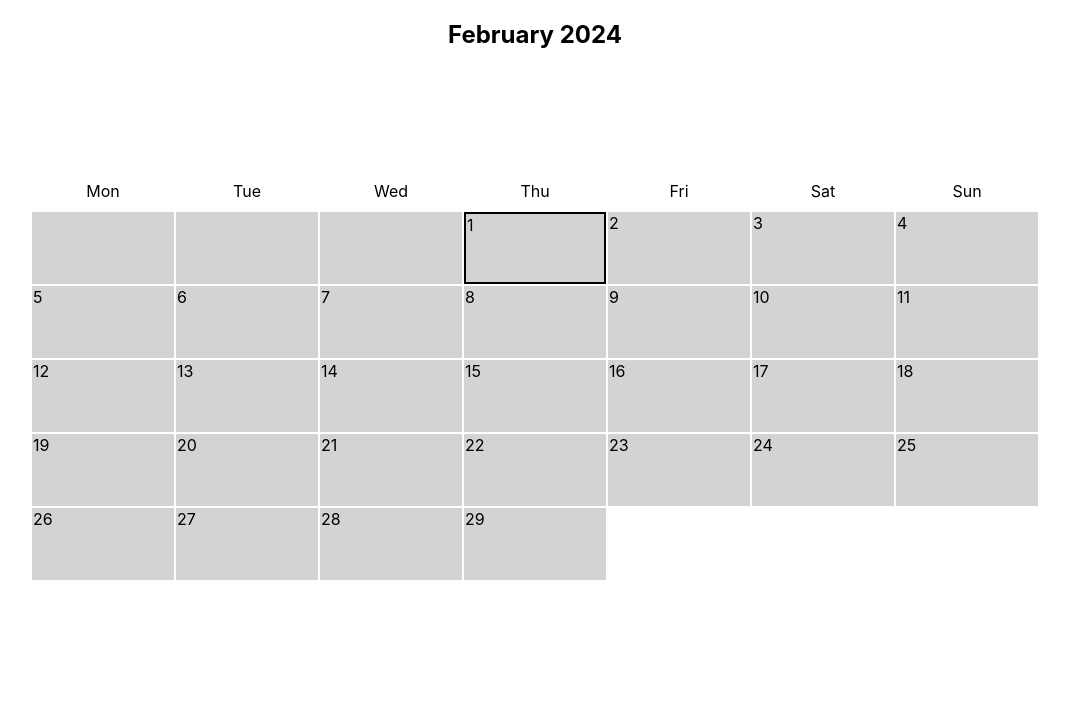
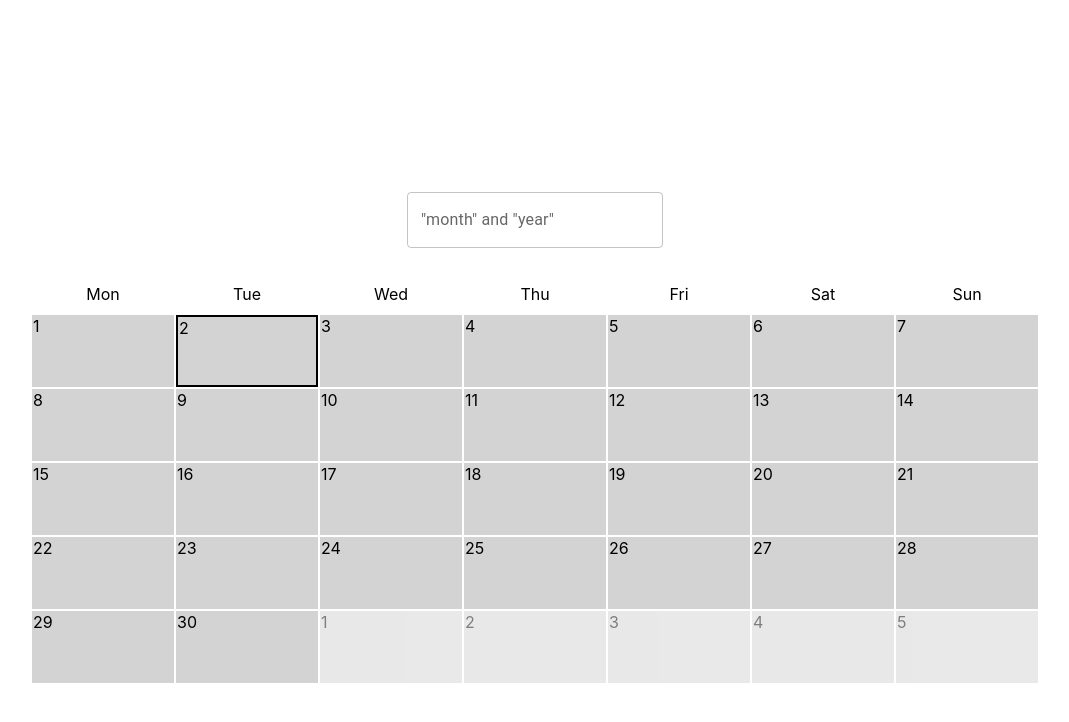
Before and after one commit to atanas23/traderCalendar, a React (Create React App) app: page / in a window 1280 px wide. Shown: the top 722 px of the page, without its empty margins (105-1174 px from the left). Built offline with nearby package versions, Linux system fonts and the light colour scheme.

Commit message:
Add date picker component

```diff
--- a/src/calendarComponents/Calendar.js
+++ b/src/calendarComponents/Calendar.js
@@ -1,10 +1,14 @@
 // import { format } from "date-fns";
-import CalendarGrid from './CalendarGrid';
+import CalendarControls from "./CalendarControls";
+import CalendarGrid from "./CalendarGrid";
 
 const Calendar = () => {
-	return <div>
-		<CalendarGrid />
-	</div>
-}
+  return (
+    <div>
+      <CalendarControls />
+      <CalendarGrid date={new Date()} />
+    </div>
+  );
+};
 
 export default Calendar;
--- a/src/calendarComponents/CalendarControls.js
+++ b/src/calendarComponents/CalendarControls.js
@@ -1,8 +1,17 @@
+import { AdapterDayjs } from "@mui/x-date-pickers/AdapterDayjs";
+import { LocalizationProvider } from "@mui/x-date-pickers/LocalizationProvider";
+import { DatePicker } from "@mui/x-date-pickers/DatePicker";
 
 const CalendarControls = () => {
-	return <div>
+  return (
+    <LocalizationProvider dateAdapter={AdapterDayjs}>
+      <DatePicker
+        label={'"month" and "year"'}
+        views={["month", "year"]}
+        sx={{ width: "20%", marginTop: "15%", marginBottom: "0%" }}
+      />
+    </LocalizationProvider>
+  );
+};
 
-	</div>
-}
-
-export default CalendarControls
+export default CalendarControls;
--- a/src/calendarComponents/CalendarGrid.js
+++ b/src/calendarComponents/CalendarGrid.js
@@ -10,14 +10,49 @@ import "./calendarGrid.css";
 const WEEKDAYS = ["Mon", "Tue", "Wed", "Thu", "Fri", "Sat", "Sun"];
 
 //get the number of days in previous month - Fill component
-const numbOfDaysInMonth = (year, month) => new Date(year, month, 0).getDate();
+const numOfDaysInPrevMonth = (year, month) =>
+  new Date(year, month, 0).getDate();
 
-const CalendarGrid = () => {
+const fillPrevMonth = (year, month, startingDayIndex) => {
+  let prevMonthDays = numOfDaysInPrevMonth(year, month) - startingDayIndex;
+  const fillerDays = Array.from({ length: startingDayIndex }).map(
+    (day, index) => {
+      day = prevMonthDays += 1;
+      return (
+        <div
+          key={`padding-end-${index}`}
+          className="allGridDays notCurrentMonth"
+        >
+          {day}
+        </div>
+      );
+    }
+  );
+  return fillerDays;
+};
+
+const fillNextMonth = (endingDayIndex) => {
+  const fillerDays = Array.from({ length: 6 - endingDayIndex }).map(
+    (day, index) => {
+      day = index + 1;
+      return (
+        <div
+          key={`padding-start-${index}`}
+          className="allGridDays notCurrentMonth"
+        >
+          {day}
+        </div>
+      );
+    }
+  );
+  return fillerDays;
+};
+
+const CalendarGrid = ({ date }) => {
   // TODO: func to return an object with all of these
-  const currentDate = new Date(2024, 1);
-  const firstDayOfMonth = startOfMonth(currentDate);
-  const lastDayOfMonth = endOfMonth(currentDate);
-  console.log();
+  //   const currentDate = new Date();
+  const firstDayOfMonth = startOfMonth(date);
+  const lastDayOfMonth = endOfMonth(date);
 
   //   add ID or use the start day
   const daysInMonth = eachDayOfInterval({
@@ -27,11 +62,9 @@ const CalendarGrid = () => {
 
   //get the index of the first day of the month(0-6 for mon-sun)
   const startingDayIndex = getDay(firstDayOfMonth) - 1;
+  const endingDayIndex = getDay(lastDayOfMonth) - 1;
   return (
     <div>
-      <div>
-        <h2> {format(currentDate, "MMMM yyyy")}</h2>
-      </div>
       <div className="calendarGrid">
         {WEEKDAYS.map((day) => (
           <div key={day} className="weekdays">
@@ -39,14 +72,11 @@ const CalendarGrid = () => {
           </div>
         ))}
         {/* add filler days before the first day of the month - possibly in a new component */}
-        {/* <Fill start /> */}
 
-        {Array.from({ length: startingDayIndex }).map((_, index) => {
-          return <div key={`padding-${index}`} className="allGridDays" />;
-        })}
+        {fillPrevMonth(date.getFullYear(), date.getMonth(), startingDayIndex)}
 
         {daysInMonth.map((day, index) =>
-          currentDate.getDate() === day.getDate() ? (
+          date.getDate() === day.getDate() ? (
             <div key={index} className="allGridDays daysGridToday">
               {format(day, "d")}
             </div>
@@ -56,7 +86,8 @@ const CalendarGrid = () => {
             </div>
           )
         )}
-        {/* <Fill end /> */}
+
+        {fillNextMonth(endingDayIndex)}
       </div>
     </div>
   );
--- a/src/calendarComponents/calendarGrid.css
+++ b/src/calendarComponents/calendarGrid.css
@@ -3,7 +3,7 @@
   grid-template-columns: auto auto auto auto auto auto auto;
   grid-gap: 20px;
   padding: 10px;
-  margin-top: 8%;
+  margin-top: 2%;
 }
 
 .weekdays {
@@ -30,3 +30,7 @@
 
   border-color: black;
 }
+
+.notCurrentMonth {
+  opacity: 0.5;
+}
```
Also changed, not shown: package.json (+8 -0 lines), src/index.js (+9 -6 lines), src/store/calendarStore.js (added, +14 -0 lines), 1 other file (tests, documents, lock files or other folders).
